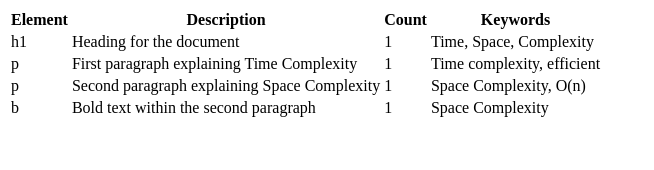
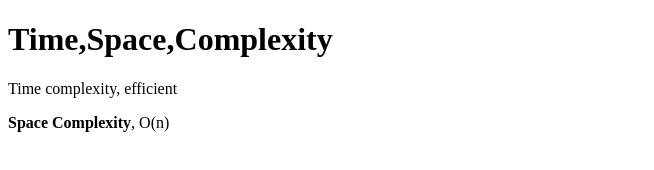
Before and after one commit to acciojob/time-and-space-complexity-elangovanmuthu98, a website: page main.html in a window 1280 px wide. Shown: the whole page, without its empty margins (0-654 px from the left). Drawn offline with Linux system fonts and the light colour scheme.

Commit message:
created a submission

```diff
--- a/main.html
+++ b/main.html
@@ -10,45 +10,9 @@
 	<!-- the entire body must be written by student -->
     <script type="text/javascript" src="./script.js">
 </script>
-	<table>
-		<thead>
-	<tr>
-		<th>Element</th>
-		<th>Description</th>
-		<th>Count</th>
-		<th>Keywords</th>
-		</tr>
-			</thead>
-		<tbody>
-		<tr>
-		<td>h1</td>
-		<td>Heading for the document</td>
-		<td>1</td>
-		<td>Time, Space, Complexity</td>
-		</tr>
-			<tr>
-		<td>p</td>
-		<td>First paragraph explaining Time Complexity</td>
-		<td>1</td>
-		<td>Time complexity, efficient</td>
-		</tr>
-			<tr>
-		<td>p</td>
-		<td>Second paragraph explaining Space Complexity</td>
-		<td>1</td>
-		<td>Space Complexity, O(n)</td>
-		</tr>
-			<tr>
-		<td>b</td>
-		<td>Bold text within the second paragraph</td>
-		<td>1</td>
-		<td>Space Complexity</td>
-		</tr>
-		</tbody>
-
-
-
-	</table>
+	<h1>Time,Space,Complexity</h1>
+	<p>Time complexity, efficient</p>
+	<p><b>Space Complexity</b>, O(n)</p>
 
 </body>
 
```
